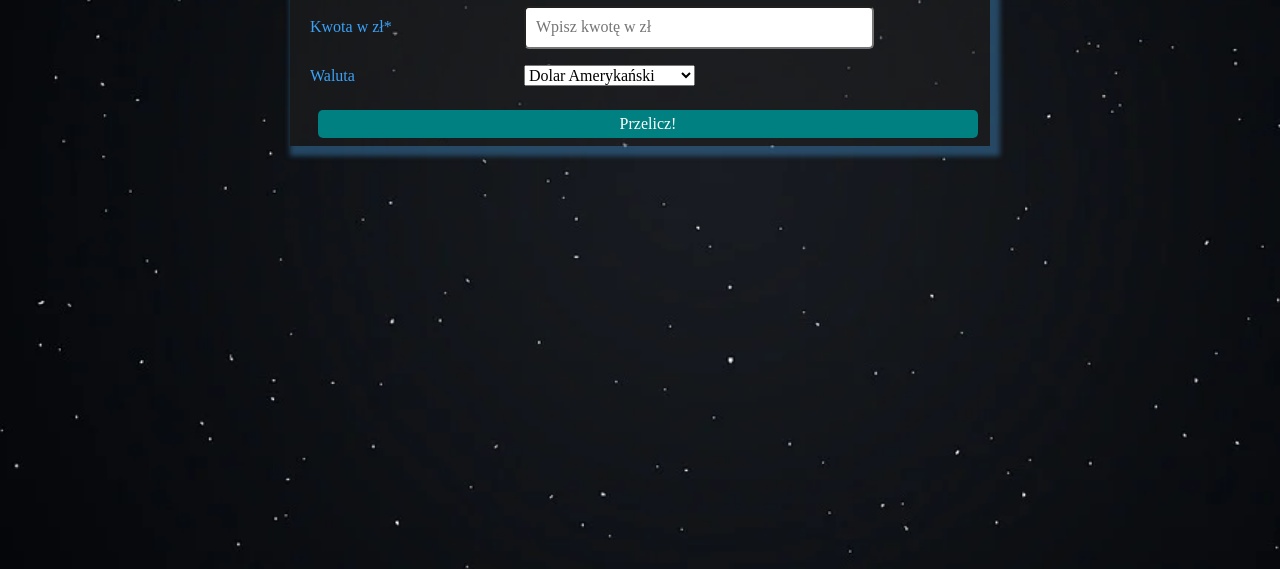
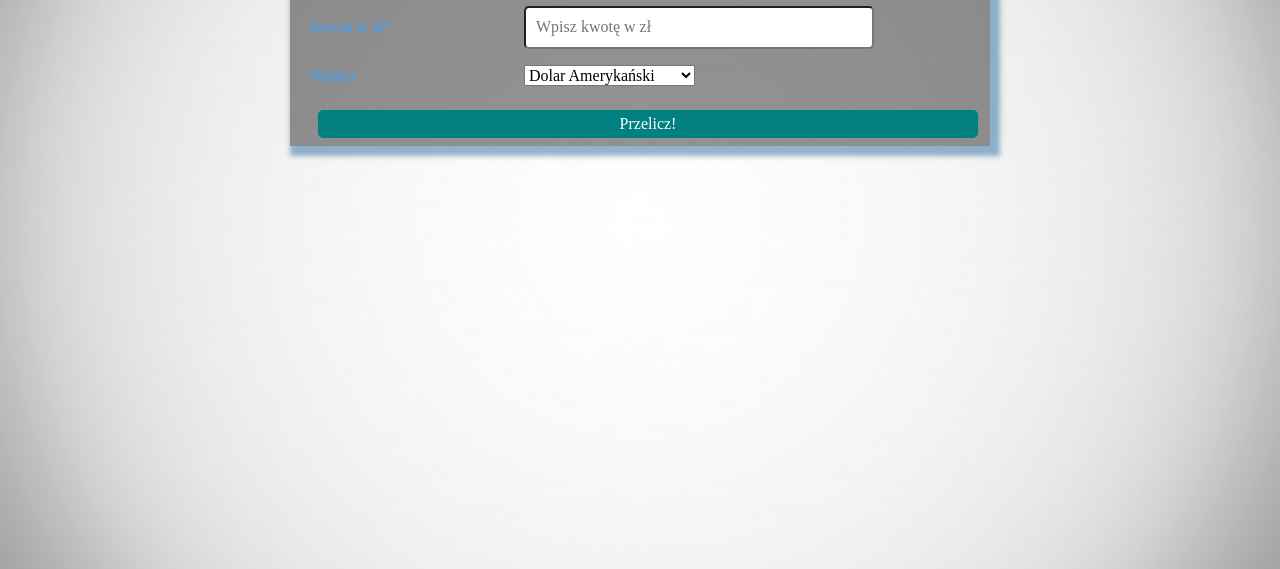
Before and after one commit to MateuszDyderski/currency-converter, a plain HTML site: page index.html in a window 1280 px wide. Shown: the part 231-800 px from the top of the page. Drawn offline with nearby package versions, Linux system fonts and the light colour scheme.

Commit message:
change the background image

```diff
--- a/css/style.css
+++ b/css/style.css
@@ -6,8 +6,7 @@ html{
 }
 body{
     background-attachment: fixed;
-    background-image: url("../images/tło3.png");
-    max-width: 100%;
+    background-image: url("../images/white-image.png");
     height: auto;
     background-size: cover;
 
```
Also changed, not shown: images/white-image.png (added).
